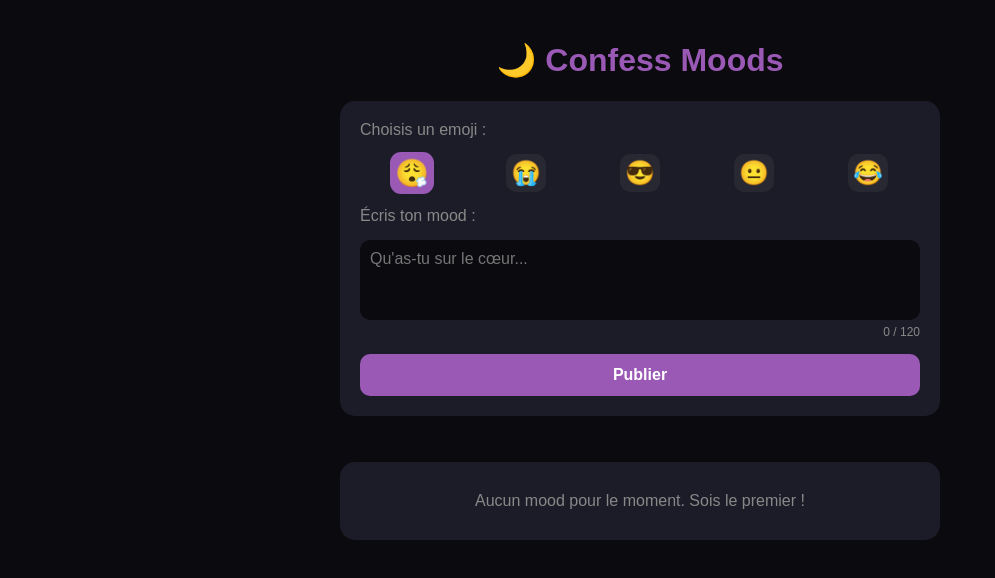
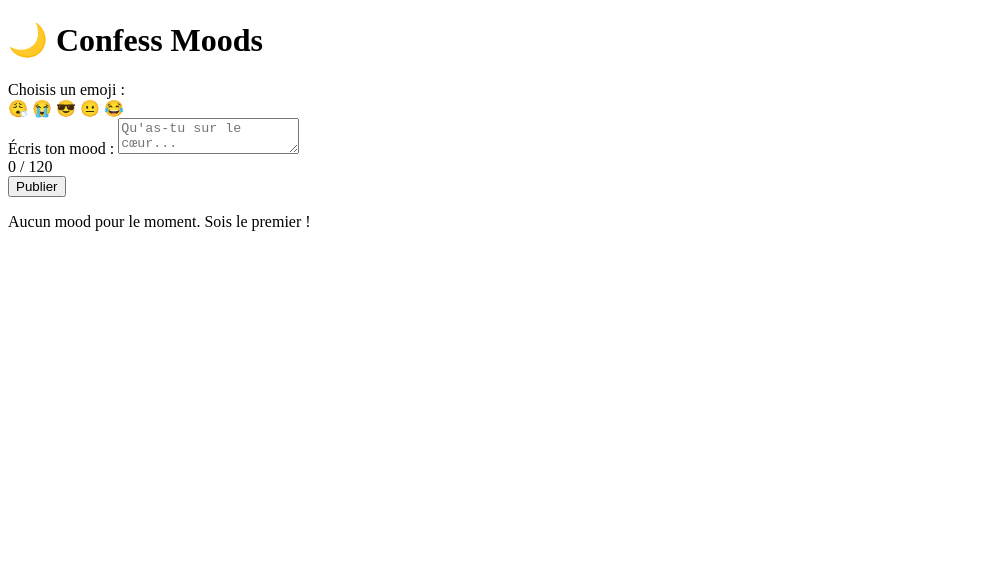
Before and after one commit to Ignace32/Mood, a plain HTML site: page index.html in a window 1280 px wide. Shown: the whole page, without its empty margins (0-995 px from the left). Drawn offline with Linux system fonts and the light colour scheme.

Commit message:
Remove dark mood CSS styles from index.html
Removed extensive CSS styles for the dark mood theme.

```diff
--- a/index.html
+++ b/index.html
@@ -4,221 +4,7 @@
   <meta charset="UTF-8">
   <meta name="viewport" content="width=device-width, initial-scale=1.0">
   <title>Confess Moods 🌙 v2</title>
-  <style>
-    /* ====== Dark Mood Style (Amélioré) ====== */
-    :root {
-      --primary-color: #9b59b6;
-      --primary-hover: #8e44ad;
-      --dark-bg: #0a0a0f;
-      --card-bg: #1c1c28;
-      --card-hover: #2c2c3a;
-      --text-color: #fff;
-      --text-muted: #888;
-    }
 
-    body {
-      margin: 0;
-      font-family: 'Poppins', sans-serif;
-      background: var(--dark-bg);
-      color: var(--text-color);
-    }
-
-    .container {
-      max-width: 600px;
-      margin: 0 auto;
-      padding: 20px;
-    }
-
-    h1 {
-      text-align: center;
-      color: var(--primary-color);
-    }
-
-    .mood-form {
-      display: flex;
-      flex-direction: column;
-      gap: 15px; /* Augmentation de l'espace */
-      margin-bottom: 30px; /* Plus d'espace avant la liste */
-      background: var(--card-bg);
-      padding: 20px;
-      border-radius: 15px;
-    }
-
-    .mood-form label {
-      font-weight: 500;
-      color: var(--text-muted);
-    }
-
-    /* Nouveau: Sélecteur d'emoji */
-    .emoji-picker {
-      display: flex;
-      gap: 10px;
-      justify-content: space-around;
-    }
-
-    .emoji-option {
-      font-size: 24px;
-      cursor: pointer;
-      padding: 5px;
-      border-radius: 10px;
-      transition: all 0.2s ease;
-      background: rgba(255,255,255,0.05);
-    }
-
-    .emoji-option:hover {
-      transform: scale(1.2);
-    }
-
-    .emoji-option.selected {
-      background: var(--primary-color);
-      transform: scale(1.1);
-    }
-    /* Fin: Sélecteur d'emoji */
-
-    .mood-form textarea {
-      padding: 10px;
-      border-radius: 10px;
-      border: none;
-      outline: none;
-      font-size: 16px;
-      resize: none;
-      height: 60px;
-      background: var(--dark-bg); /* Changé pour plus de contraste */
-      color: var(--text-color);
-      font-family: 'Poppins', sans-serif;
-    }
-
-    /* Nouveau: Compteur de caractères */
-    .char-counter {
-      text-align: right;
-      font-size: 12px;
-      color: var(--text-muted);
-      margin-top: -10px; /* Colle-le sous le textarea */
-    }
-
-    .mood-form button {
-      padding: 12px; /* Un peu plus grand */
-      border-radius: 10px;
-      border: none;
-      outline: none;
-      font-size: 16px;
-      font-weight: 600; /* Plus visible */
-      background: var(--primary-color);
-      color: var(--text-color);
-      cursor: pointer;
-      transition: 0.3s;
-    }
-
-    .mood-form button:hover {
-      background: var(--primary-hover);
-    }
-
-    /* Nouveau: Style pour le bouton désactivé */
-    .mood-form button:disabled {
-      background: #555;
-      color: #999;
-      cursor: not-allowed;
-    }
-
-    .moods-list {
-      display: flex;
-      flex-direction: column;
-      gap: 15px;
-    }
-
-    .mood-card {
-      background: var(--card-bg);
-      padding: 15px;
-      border-radius: 15px;
-      transition: 0.3s;
-      display: flex;
-      flex-direction: column;
-      gap: 10px; /* Espace entre le texte et les réactions */
-    }
-
-    .mood-card:hover {
-      background: var(--card-hover);
-    }
-
-    /* Nouveau: Header de la carte (texte + poubelle) */
-    .mood-header {
-      display: flex;
-      justify-content: space-between;
-      align-items: flex-start;
-      gap: 10px;
-    }
-
-    .mood-header p {
-      font-size: 16px;
-      margin: 0;
-      word-break: break-word; /* Évite le débordement */
-      flex-grow: 1; /* Prend l'espace disponible */
-    }
-
-    /* Nouveau: Bouton Supprimer */
-    .delete-btn {
-      font-size: 18px;
-      cursor: pointer;
-      opacity: 0.5;
-      transition: 0.2s;
-      background: none;
-      border: none;
-      color: var(--text-color);
-      padding: 0 5px;
-      flex-shrink: 0; /* Empêche le bouton de rétrécir */
-    }
-
-    .delete-btn:hover {
-      opacity: 1;
-      transform: scale(1.2);
-    }
-
-    /* Nouveau: Footer de la carte (réactions + timestamp) */
-    .mood-footer {
-      display: flex;
-      justify-content: space-between;
-      align-items: center;
-      flex-wrap: wrap; /* Gère le retour à la ligne sur mobile */
-      gap: 10px;
-    }
-
-    .reactions {
-      display: flex;
-      gap: 15px;
-    }
-
-    .reactions span {
-      cursor: pointer;
-      user-select: none;
-      transition: 0.2s;
-    }
-
-    .reactions span:hover {
-      transform: scale(1.2);
-    }
-
-    /* Nouveau: Horodatage */
-    .timestamp {
-      font-size: 12px;
-      color: var(--text-muted);
-    }
-
-    /* Nouveau: État vide */
-    .empty-state {
-      text-align: center;
-      color: var(--text-muted);
-      padding: 30px;
-      background: var(--card-bg);
-      border-radius: 15px;
-    }
-
-    @media(max-width: 600px){
-      .mood-header p { font-size: 14px; }
-      .mood-form textarea { height: 50px; }
-      .reactions { gap: 10px; }
-      .reactions span { font-size: 14px; }
-    }
-  </style>
 </head>
 <body>
   <div class="container">
```
